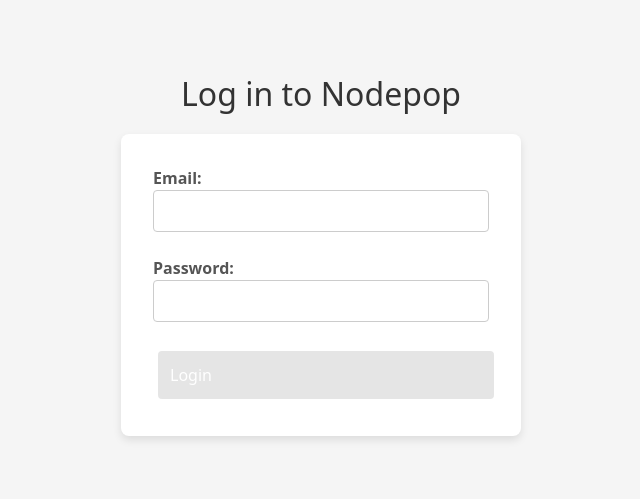
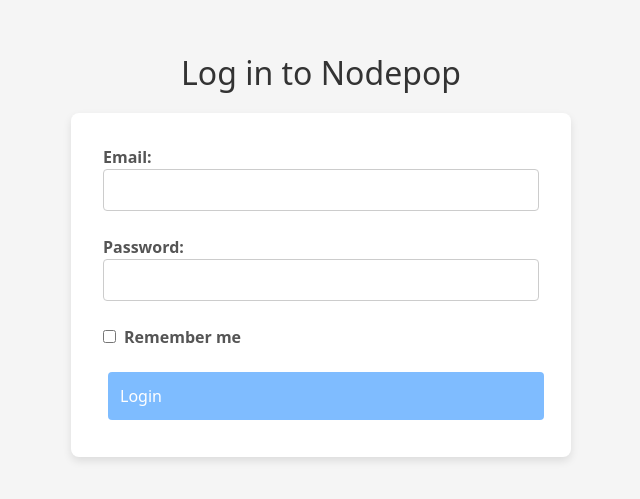
Before and after one commit to jonatahan-en/Proyecto-Nodepop_React, a React (Vite) app: page /auth/login in a window 1280 px wide. Shown: the part 147-646 px from the top of the page, without its empty margins (319-959 px from the left). Built offline with nearby package versions, Linux system fonts and the light colour scheme; no server answers.

Commit message:
añadimos el chekbox en loginpage refator del loginpage css

```diff
--- a/package.json
+++ b/package.json
@@ -30,7 +30,7 @@
     "eslint-plugin-react-hooks": "^5.0.0",
     "eslint-plugin-react-refresh": "^0.4.18",
     "globals": "^15.14.0",
-    "prettier": "3.5.0",
+    "prettier": "^3.5.1",
     "prettier-plugin-tailwindcss": "^0.6.11",
     "typescript": "~5.7.2",
     "typescript-eslint": "^8.22.0",
--- a/src/pages/auth/LoginPage.tsx
+++ b/src/pages/auth/LoginPage.tsx
@@ -1,59 +1,77 @@
-import { useState } from "react";
+import { useEffect, useState } from "react";
 import Button from "../../components/shared/Button";
 import { login } from "./service";
 import { ClipLoader } from "react-spinners";
 import { useAuth } from "./context";
-import "./LoginPage.css"; // Importa el archivo CSS
+import "./LoginPage.css";
 import { useLocation, useNavigate } from "react-router-dom";
 import { AxiosError } from "axios";
-//import { isApiClientError } from "../../api/client";
-
 
 function LoginPage() {
     const location = useLocation();
     const navigate = useNavigate();
-    const [email, setEmail] = useState("");
-    const [password, setPassword] = useState("");
+    const [credentials, setCredentials] = useState({
+        email: "",
+        password: "" ,
+    });
     const { onLogin } = useAuth();
     const [error, setError] = useState<{message:string} | null>(null);
     const [isLoading, setIsLoading] = useState(false);
+    const [rememberMe, setRememberMe] = useState(false);
 
+    useEffect(() => {
+        const rememberMe = localStorage.getItem("rememberMe") === "true";
+        const email = rememberMe ? localStorage.getItem("email") : "";
+        setRememberMe(rememberMe);
+        setCredentials((credentials) => ({
+            ...credentials,
+            email: email || "",
+        }));
+    }, []);
 
     const handleSubmit = async (event: React.FormEvent<HTMLFormElement>) => {
         event.preventDefault();
         try {
             setIsLoading(true);
             const response = await login({
-                email,
-                password,
+                email: credentials.email,
+                password: credentials.password
             });
             console.log(response);
             onLogin();
 
-            const to = location.state ?.from ?? "/";
+            if (rememberMe) {
+                localStorage.setItem("rememberMe", "true");
+                localStorage.setItem("email", credentials.email);
+            } else {
+                localStorage.removeItem("rememberMe");
+                localStorage.removeItem("email");
+            }
+
+            const to = location.state?.from ?? "/";
             navigate(to, { replace: true });
         } catch (error) {
             console.log("Error", error);
-            if(error instanceof AxiosError) {
-                setError({ message: error.response?.data?.message ?? ""});
+            if (error instanceof AxiosError) {
+                setError({ message: error.response?.data?.message ?? "" });
             }
-            // if (isApiClientError(error)) {
-            //     setError (error);
-            // }
         } finally {
             setIsLoading(false);
         }
     };
 
-    const handleEmailChange = (event: React.ChangeEvent<HTMLInputElement>) => {
-        setEmail(event.target.value);
+    const handleChange = (event: React.ChangeEvent<HTMLInputElement>) => {
+        setCredentials((credentials) => ({
+            ...credentials,
+            [event.target.name]: event.target.value,
+        }));
     };
 
-    const handlePasswordChange = (event: React.ChangeEvent<HTMLInputElement>) => {
-        setPassword(event.target.value);
+    const handleRememberMeChange = (event: React.ChangeEvent<HTMLInputElement>) => {
+        setRememberMe(event.target.checked);
     };
 
-    const isDisabled = !email || !password;
+    const isDisabled = !credentials.email || !credentials.password || isLoading;
 
     return (
         <div className="login-container">
@@ -64,8 +82,8 @@
                     <input
                         type="text"
                         name="email"
-                        value={email}
-                        onChange={handleEmailChange}
+                        value={credentials.email}
+                        onChange={handleChange}
                     />
                 </label>
                 <label>
@@ -73,9 +91,18 @@
                     <input
                         type="password"
                         name="password"
-                        value={password}
-                        onChange={handlePasswordChange}
+                        value={credentials.password}
+                        onChange={handleChange}
                     />
+                </label>
+                <label>
+                    <input
+                        type="checkbox"
+                        name="rememberMe"
+                        checked={rememberMe}
+                        onChange={handleRememberMeChange}
+                    />
+                    Remember me
                 </label>
                 <Button
                     type="submit"
@@ -84,8 +111,8 @@
                 >
                     {isLoading ? <ClipLoader color="white" size={20} /> : "Login"}
                 </Button>
-                {error && (<div className="error-message" onClick={() =>
-                    setError(null)}>
+                {error && (
+                    <div className="error-message" onClick={() => setError(null)}>
                         {error.message}
                     </div>
                 )}
--- a/src/pages/auth/loginPage.css
+++ b/src/pages/auth/loginPage.css
@@ -21,8 +21,8 @@
     padding: 2rem;
     border-radius: 8px;
     box-shadow: 0 4px 8px rgba(0, 0, 0, 0.1);
-    width: 100%;
-    max-width: 400px;
+    width: 200%;
+    max-width: 500px;
 }
 
 /* Estilos para las etiquetas */
@@ -43,6 +43,12 @@
     font-size: 1rem;
 }
 
+/* Estilos para el checkbox */
+.login-form input[type="checkbox"] {
+    width: auto;
+    margin-right: 0.5rem;
+}
+
 /* Estilos para el botón */
 .login-form button {
     width: 100%;
@@ -56,15 +62,12 @@
     transition: background-color 0.3s ease;
 }
 
-.login-form button:disabled {
-    background-color: #ccc;
-    cursor: not-allowed;
-}
 
 .login-form button:hover:not(:disabled) {
     background-color: #0056b3;
 }
 
+/* Estilos para el mensaje de error */
 .error-message {
     color: red;
     border: 1px solid red;
--- a/src/pages/auth/requireAuth.tsx
+++ b/src/pages/auth/requireAuth.tsx
@@ -1,7 +1,9 @@
 import {  ReactNode } from "react";
 import { useAuth } from "./context";
 import { Navigate, useLocation } from "react-router-dom";
-// crea para que el usuario no pueda acceder a la pagina de productos si no esta logeado
+
+
+//  para que el usuario no pueda acceder a la pagina de productos si no esta logeado
 function RequireAuth({ children }: {children: ReactNode}){
 
     const {isLogged} = useAuth();
```
Also changed, not shown: 1 other file (tests, documents, lock files or other folders).
